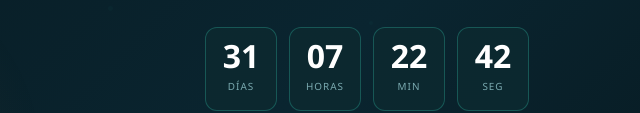
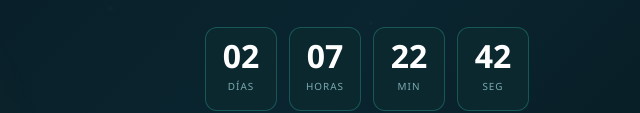
Before and after one commit to arojasc2/catalogo-de-cursos, a plain HTML site: page index.html in a window 1280 px wide. Shown: the part 725-838 px from the top of the page, 273-913 px from the left. Drawn offline with Linux system fonts and the light colour scheme.

Commit message:
Update index.html

```diff
--- a/index.html
+++ b/index.html
@@ -1592,7 +1592,10 @@ function filtrar(area, btn) {
 
 // ── CONTADOR REGRESIVO ──
 (function countdown() {
-  const target = new Date('2026-05-30T23:59:59');
+  const now = new Date();
+  const target = new Date(now);
+  target.setDate(target.getDate() + 2);
+  target.setHours(23, 59, 59, 0);
   function update() {
     const now = new Date();
     const diff = target - now;
```
